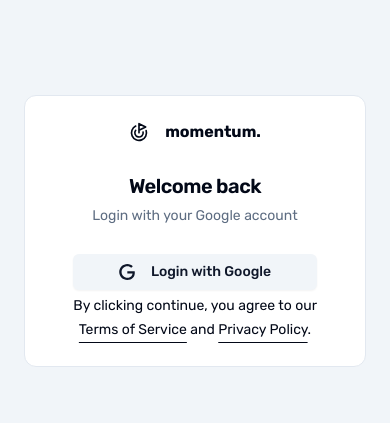
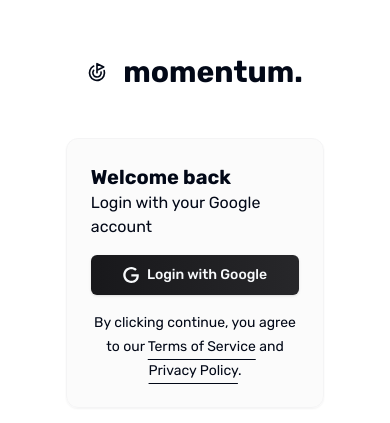
Before and after one commit to Yujinndev/momentum, a Next.js app: page /auth/signin in a window 390 px wide. Shown: the part 191-614 px from the top of the page. Built offline with nearby package versions, Linux system fonts and the light colour scheme.

Commit message:
chore: redesign landing page and auth page

```diff
--- a/app/auth/signin/page.tsx
+++ b/app/auth/signin/page.tsx
@@ -1,25 +1,23 @@
 'use client'
 
+import Image from 'next/image'
+import { Suspense } from 'react'
+import { useSearchParams } from 'next/navigation'
+import consistency from '@/public/images/consistency.png'
 import { signinWithGoogle } from '@/actions/account/auth.action'
-import { useSearchParams } from 'next/navigation'
+import { Alert, AlertDescription } from '@/components/ui/alert'
+import { getErrorMessage } from '@/utils/error-handler'
+import { Button } from '@/components/ui/button'
 import { Brand } from '@/components/brand'
-import { Button } from '@/components/ui/button'
-import { getErrorMessage } from '@/utils/error-handler'
-import { Alert, AlertDescription } from '@/components/ui/alert'
-import {
-  Card,
-  CardDescription,
-  CardHeader,
-  CardTitle,
-} from '@/components/ui/card'
+import { SectionLayout } from '@/components/layout/section-layout'
+import { ThemeToggle } from '@/components/theme/toggle'
 
-export default function SignIn() {
+const SignInError = () => {
   const searchParams = useSearchParams()
   const error = searchParams.get('error')
 
   return (
-    <div className="flex min-h-svh flex-col items-center justify-center gap-6 bg-muted p-6 md:p-10">
-      <div className="space-y-3">
+    <>
       {error && (
         <Alert variant="destructive">
           <AlertDescription>
@@ -27,29 +25,48 @@ export default function SignIn() {
           </AlertDescription>
         </Alert>
       )}
-        <Card className="space-y-1 px-4 py-6 shadow-none">
-          <Brand showThemeToggle={true} />
+    </>
+  )
+}
 
-          <CardHeader className="text-center">
-            <CardTitle className="text-xl">Welcome back</CardTitle>
-            <CardDescription>Login with your Google account</CardDescription>
-          </CardHeader>
+export default function SignIn() {
+  return (
+    <div className="relative flex h-dvh overflow-hidden bg-background p-2">
+      <div className="flex min-w-[50%] flex-1 flex-col items-center justify-center gap-12 px-8 py-6 text-foreground">
+        <div className="absolute left-8 top-8">
+          <ThemeToggle />
+        </div>
 
-          <form action={signinWithGoogle} className="px-8">
-            <Button variant="secondary" className="w-full">
-              <div className="flex w-full items-center justify-center gap-4">
+        <Suspense>
+          <SignInError />
+        </Suspense>
+
+        <Brand className="w-full justify-center border-0 text-3xl" />
+
+        <SectionLayout className="mx-auto h-max w-5/6 max-w-sm">
+          <form action={signinWithGoogle} className="space-y-4">
+            <div>
+              <h1 className="text-xl font-bold text-foreground">
+                Welcome back
+              </h1>
+              <p>Login with your Google account</p>
+            </div>
+
+            <Button
+              size="lg"
+              className="btn-primary flex w-full items-center justify-center"
+            >
               <svg xmlns="http://www.w3.org/2000/svg" viewBox="0 0 24 24">
                 <path
                   d="M12.48 10.92v3.28h7.84c-.24 1.84-.853 3.187-1.787 4.133-1.147 1.147-2.933 2.4-6.053 2.4-4.827 0-8.6-3.893-8.6-8.72s3.773-8.72 8.6-8.72c2.6 0 4.507 1.027 5.907 2.347l2.307-2.307C18.747 1.44 16.133 0 12.48 0 5.867 0 .307 5.387.307 12s5.56 12 12.173 12c3.573 0 6.267-1.173 8.373-3.36 2.16-2.16 2.84-5.213 2.84-7.667 0-.76-.053-1.467-.173-2.053H12.48z"
                   fill="currentColor"
                 />
               </svg>
+
               <span>Login with Google</span>
-              </div>
             </Button>
-          </form>
 
-          <p className="mx-auto w-4/5 text-center text-sm/6">
+            <p className="text-center text-sm/6">
               <span>By clicking continue, you agree to our </span>
               <a href="#" className="underline underline-offset-8">
                 Terms of Service
@@ -60,8 +77,17 @@ export default function SignIn() {
               </a>
               .
             </p>
-        </Card>
+          </form>
+        </SectionLayout>
       </div>
+
+      <Image
+        src={consistency}
+        alt="logo"
+        width={400}
+        height={1080}
+        className="hidden flex-1 rounded-lg object-cover lg:block"
+      />
     </div>
   )
 }
--- a/app/page.tsx
+++ b/app/page.tsx
@@ -1,25 +1,39 @@
 import Link from 'next/link'
+import Image from 'next/image'
 import { Brand } from '@/components/brand'
 import { Button } from '@/components/ui/button'
+import { ThemeToggle } from '@/components/theme/toggle'
+import consistency from '@/public/images/consistency.png'
 
 export default function Home() {
   return (
-    <div className="grid min-h-screen grid-rows-[20px_1fr_20px] items-center justify-items-center gap-16 p-8 pb-20 font-[family-name:var(--font-geist-sans)] sm:p-20">
-      <main className="row-start-2 flex flex-col items-center gap-8 sm:items-start">
-        <div className="mx-auto flex w-3/5 items-center justify-between gap-8 border-b pb-8">
-          <div className="w-full">
-            <Brand className="w-full justify-center border-0 text-3xl" />
-            <Button variant="secondary" className="px-6" asChild>
-              <Link href="/auth/signin">Start stepping up!</Link>
-            </Button>
-          </div>
-          <p className="text-right text-base font-thin text-muted-foreground">
+    <div className="relative flex h-dvh w-full overflow-hidden bg-background p-2">
+      <div className="flex min-w-[50%] flex-1 flex-col items-center justify-center gap-12 px-8 py-6 text-foreground">
+        <div className="absolute left-8 top-8">
+          <ThemeToggle />
+        </div>
+
+        <Brand className="w-5/6 max-w-sm justify-center border-0 text-3xl" />
+
+        <div className="mx-auto w-5/6 max-w-sm space-y-8 text-center">
+          <p className="text-center text-base font-thin text-foreground">
             Momentum is your all-in-one app for managing finances, tracking
             habits, and achieving life goals. Gain clarity, build better habits,
             and take charge of your personal and financial growth with Momentum.
           </p>
+          <Button size="lg" className="btn-primary w-full" asChild>
+            <Link href="/auth/signin">Start stepping up!</Link>
+          </Button>
         </div>
-      </main>
+      </div>
+
+      <Image
+        src={consistency}
+        alt="logo"
+        width={400}
+        height={1080}
+        className="hidden flex-1 rounded-lg object-cover lg:block"
+      />
     </div>
   )
 }
```
Lines whose indentation alone changed are shown as unchanged.
